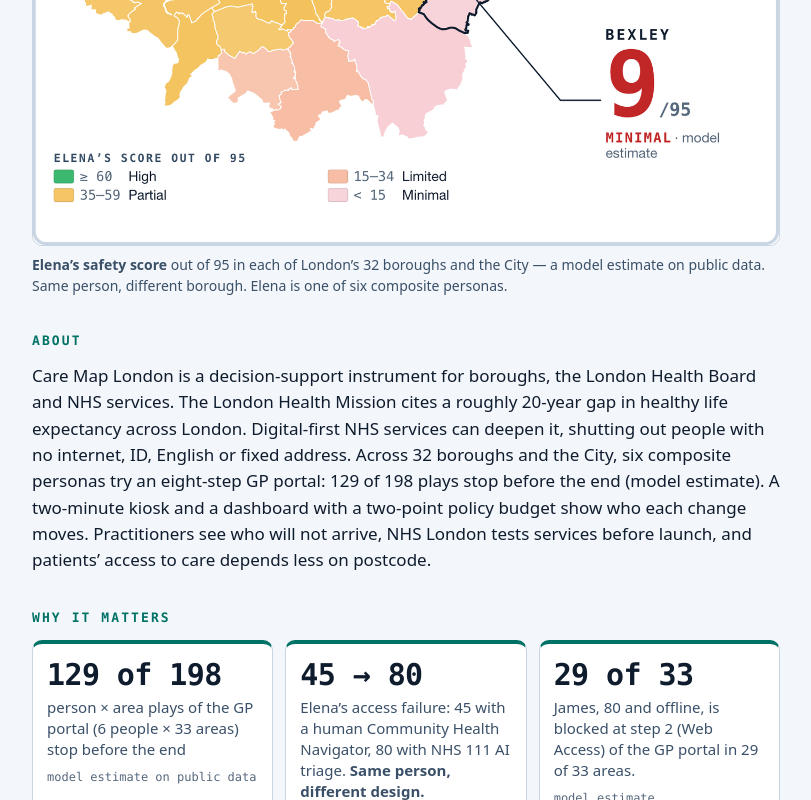
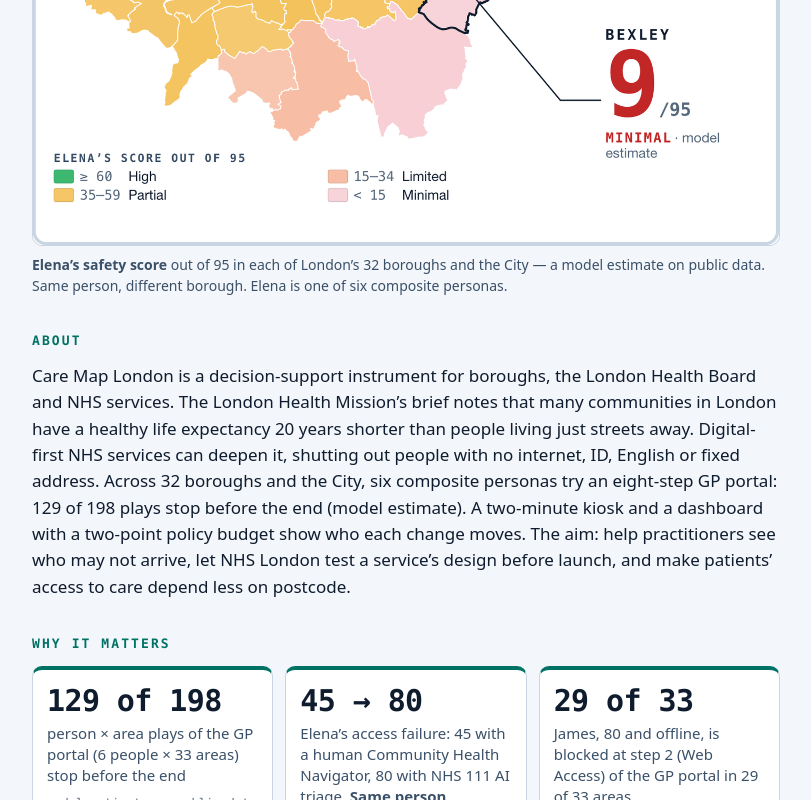
Before and after one commit to lyw980311-ux/care-map-london-info, a plain HTML site: page index.html in a window 1280 px wide. Shown: the part 513-1313 px from the top of the page, without its empty margins (234-1045 px from the left). Drawn offline with Linux system fonts and the light colour scheme.

Commit message:
Reword the project summary as aims, not outcomes; attribute the 20-year framing to the Mission brief
Co-Authored-By: Claude Opus 5.5 <noreply@anthropic.com>

```diff
--- a/index.html
+++ b/index.html
@@ -73,7 +73,7 @@
   </figure>
 
   <h2>About</h2>
-  <p>Care Map London is a decision-support instrument for boroughs, the London Health Board and NHS services. The London Health Mission cites a roughly 20-year gap in healthy life expectancy across London. Digital-first NHS services can deepen it, shutting out people with no internet, ID, English or fixed address. Across 32 boroughs and the City, six composite personas try an eight-step GP portal: 129 of 198 plays stop before the end (model estimate). A two-minute kiosk and a dashboard with a two-point policy budget show who each change moves. Practitioners see who will not arrive, NHS London tests services before launch, and patients’ access to care depends less on postcode.</p>
+  <p>Care Map London is a decision-support instrument for boroughs, the London Health Board and NHS services. The London Health Mission’s brief notes that many communities in London have a healthy life expectancy 20 years shorter than people living just streets away. Digital-first NHS services can deepen it, shutting out people with no internet, ID, English or fixed address. Across 32 boroughs and the City, six composite personas try an eight-step GP portal: 129 of 198 plays stop before the end (model estimate). A two-minute kiosk and a dashboard with a two-point policy budget show who each change moves. The aim: help practitioners see who may not arrive, let NHS London test a service’s design before launch, and make patients’ access to care depend less on postcode.</p>
 
   <h2>Why it matters</h2>
   <div class="stats">
```
